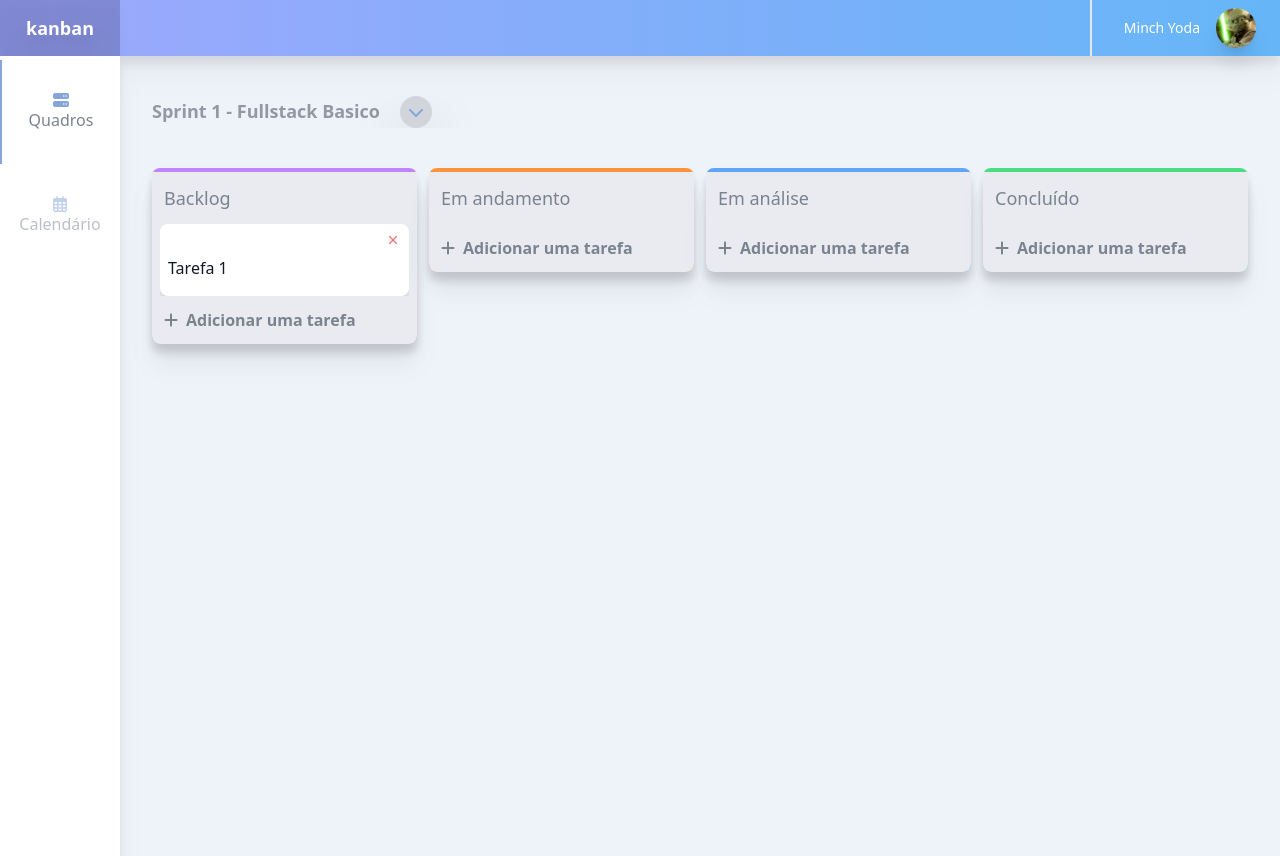
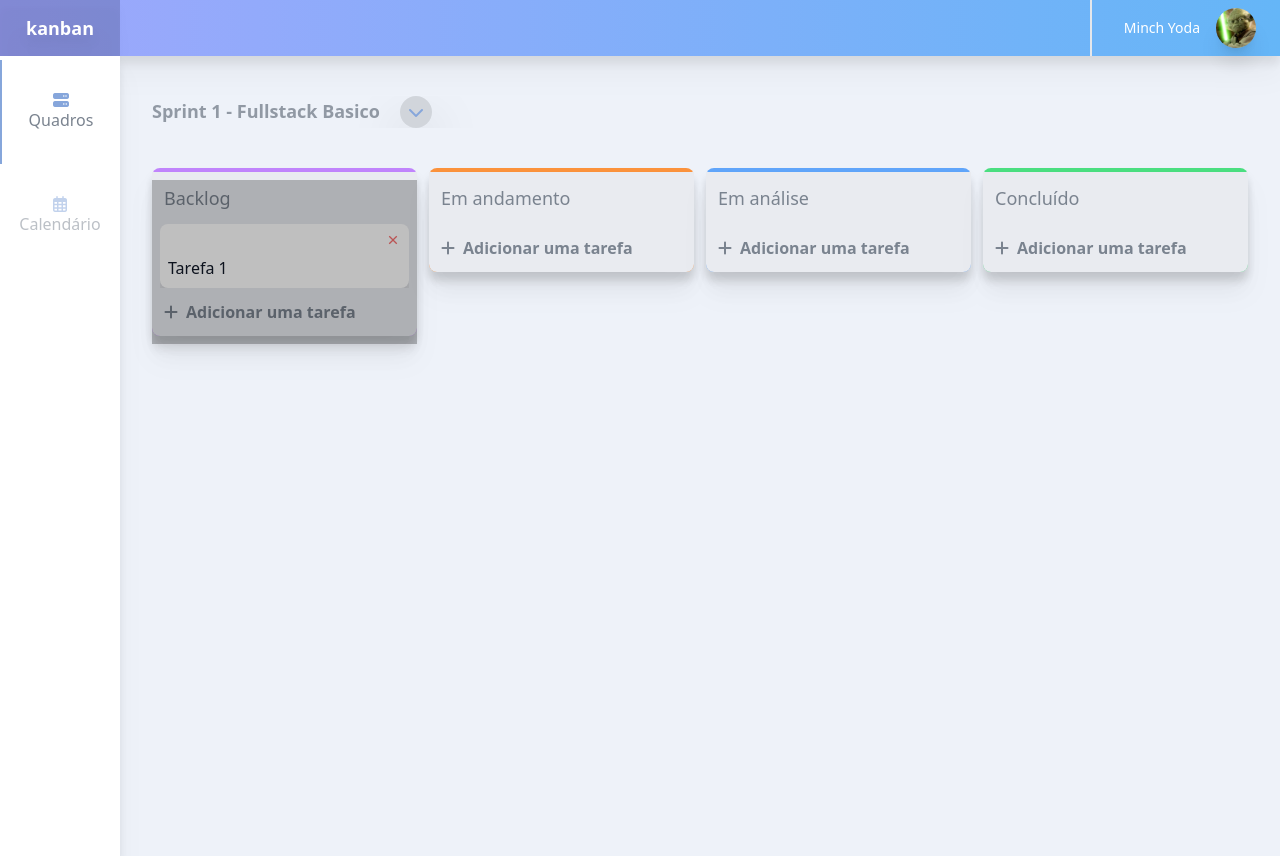
Before and after one commit to bpbastos/kanban-app, a Vue app: page / in a window 1280 px wide. Built offline with nearby package versions, Linux system fonts and the light colour scheme; data requests are answered from the project's data file.

Commit message:
fix: adição da feat goEditTask para edição de tarefas

```diff
--- a/src/components/TaskCard.vue
+++ b/src/components/TaskCard.vue
@@ -1,11 +1,11 @@
 <template>
-  <article class="flex flex-col rounded-lg bg-white drop-shadow-xl p-2 space-y-2 cursor-pointer" @click="goToEditTask">
+  <article class="flex flex-col rounded-lg bg-white drop-shadow-xl p-2 space-y-2 cursor-pointer">
     <div class="flex justify-between">
       <span class="block w-24 rounded  p-1 text-center text-xs font-light text-white opacity-80" :class="priorityColor">
         {{ priorityLabel }}
       </span>
-      <div class="text-red-400 hover:text-red-700 cursor-pointer text-xs w-2/2"
-        :class="priority ? 'w-2/2' : 'content-end'" @click="deleteTask">
+      <div class="text-red-400 hover:text-red-700 cursor-not-allowed text-xs w-2/2"
+         @click="deleteTask">
         <svg class="fill-current" xmlns="http://www.w3.org/2000/svg" viewBox="0 0 24 24" width="16" height="16">
           <path fill="none" d="M0 0h24v24H0z"></path>
           <path
@@ -14,6 +14,7 @@
         </svg>
       </div>
     </div>
+    <div @click="goToEditTask">
       <span class="text-base font-normal text-gray-900">{{ title }}</span>
       <div class="flex flex-row space-x-1 justify-between items-center text-xs">
         <div class="flex items-center" v-show="totalSubTasks > 0">
@@ -29,12 +30,15 @@
           <progress class="shadow-2xl w-12 sm:w-20" :value="totalSubTasksDone" :max="totalSubTasks"></progress>
         </div>
       </div>
+    </div>
   </article>
+  <DeleteConfirmationModal  show-modal="show" />
 </template>
 
 <script setup>
 import { ref } from 'vue';
 import { useRouter } from 'vue-router'
+import DeleteConfirmationModal from './DeleteConfirmationModal.vue';
 import TaskDataService from '../services/TaskDataService'
 
 const emit = defineEmits(['delete'])
@@ -66,7 +70,7 @@ const deleteTask = () => {
 }
 
 const goToEditTask = () => {
-  router.push({name:'EditTask', params: {id: props.id}})
+  router.push({ name: 'EditTask', params: { id: props.id } })
 }
 
 const props = defineProps({
```
Lines whose indentation alone changed are shown as unchanged.
